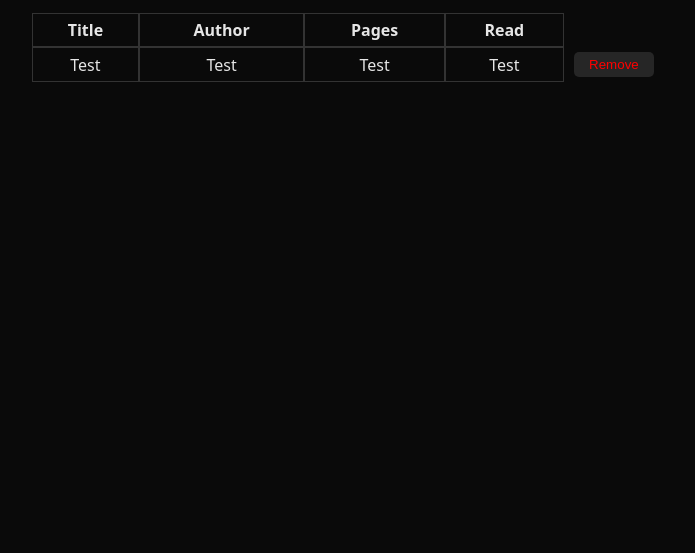
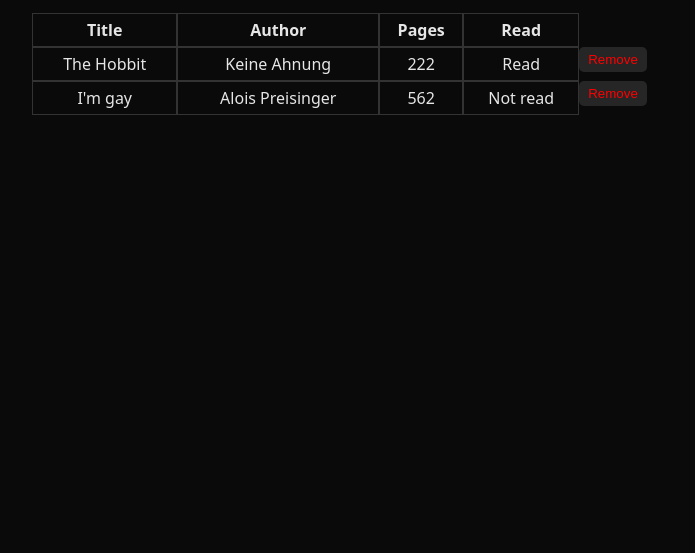
Before and after one commit to gloffler/top-library, a plain HTML site: page index.html in a window 1280 px wide. Shown: the part 247-800 px from the top of the page, without its empty margins (292-987 px from the left). Drawn offline with Linux system fonts and the light colour scheme.

Commit message:
feat: dynamically add books to table in library.js

```diff
--- a/index.html
+++ b/index.html
@@ -47,13 +47,13 @@
           </tr>
         </thead>
         <tbody>
-          <tr>
+          <!-- <tr>
             <th>Test</th>
             <th>Test</th>
             <th>Test</th>
             <th>Test</th>
             <th><button class="remove">Remove</button></th>
-          </tr>
+          </tr> -->
         </tbody>
       </table>
     </main>
--- a/library.js
+++ b/library.js
@@ -19,12 +19,47 @@ function addBookToLibrary(book) {
   library.push(book);
 }
 
+addBookToLibrary(new Book("The Hobbit", "Keine Ahnung", 222, true));
+addBookToLibrary(new Book("I'm gay", "Alois Preisinger", 562, false));
+
 const addBtn = document.getElementById("add");
 const titleInput = document.getElementById("title");
 const authorInput = document.getElementById("author");
 const readInput = document.getElementById("read");
+const tableBody = document.querySelector("table tbody");
 
 addBtn.addEventListener("click", () => {
   if (!titleInput.value || !authorInput.value)
     alert("Please fill in all fields");
 });
+
+library.forEach((book) => {
+  const row = document.createElement("tr");
+
+  const titleCell = document.createElement("td");
+  titleCell.textContent = book.title;
+  row.appendChild(titleCell);
+
+  const authorCell = document.createElement("td");
+  authorCell.textContent = book.author;
+  row.appendChild(authorCell);
+
+  const pagesCell = document.createElement("td");
+  pagesCell.textContent = book.pages;
+  row.appendChild(pagesCell);
+
+  const readCell = document.createElement("td");
+  readCell.textContent = book.read ? "Read" : "Not read";
+  row.appendChild(readCell);
+
+  const removeBtn = document.createElement("button");
+  removeBtn.textContent = "Remove";
+  removeBtn.classList = "remove";
+  row.appendChild(removeBtn);
+
+  removeBtn.addEventListener("click", () => {
+    tableBody.removeChild(row);
+  });
+
+  tableBody.appendChild(row);
+});
--- a/style.css
+++ b/style.css
@@ -77,16 +77,20 @@ thead {
   font-weight: bold;
 }
 
-th {
+td {
+  text-align: center;
+}
+
+th,
+td {
   border: 1px solid var(--bg-light);
   padding: 5px 0 5px 0;
   font-weight: inherit;
 }
 
-tbody th:last-child {
+tbody td:last-child {
   border: none;
   width: 100px;
-  margin-left: 10px;
 }
 
 .remove {
```
